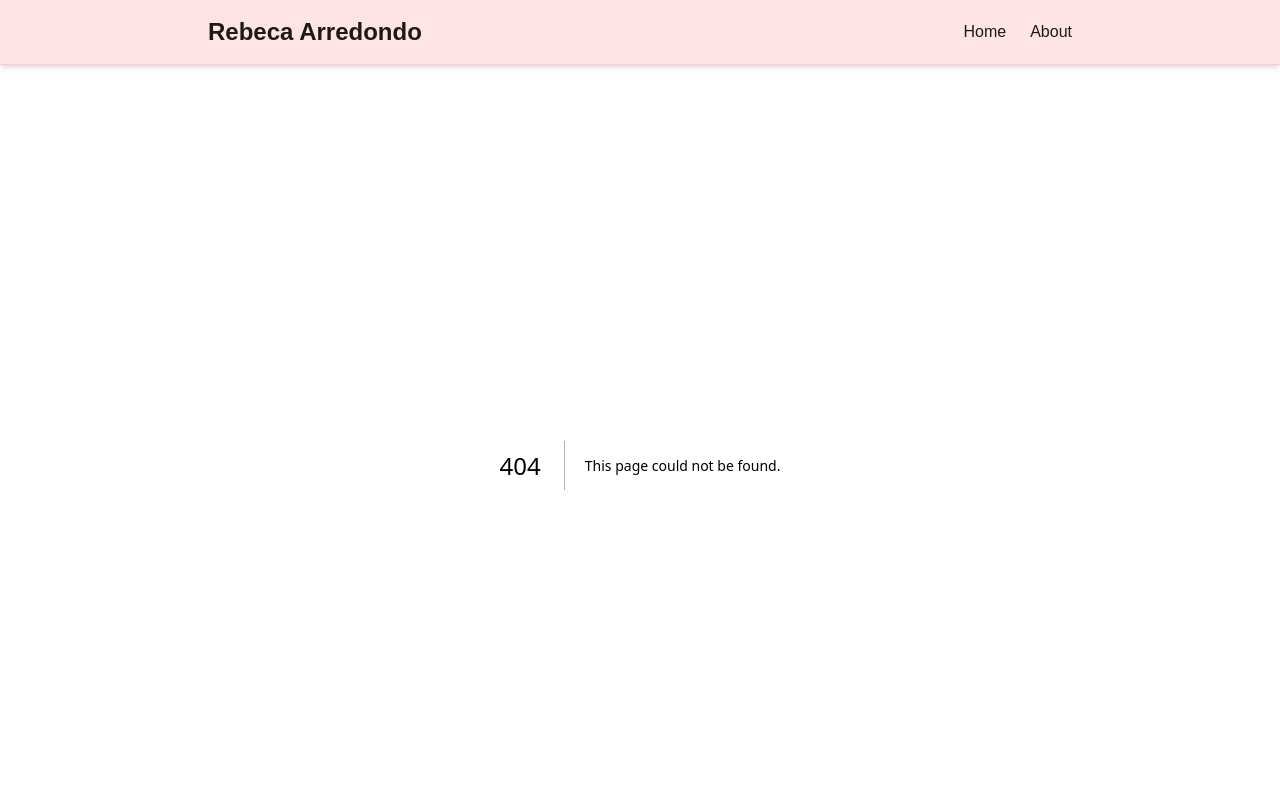
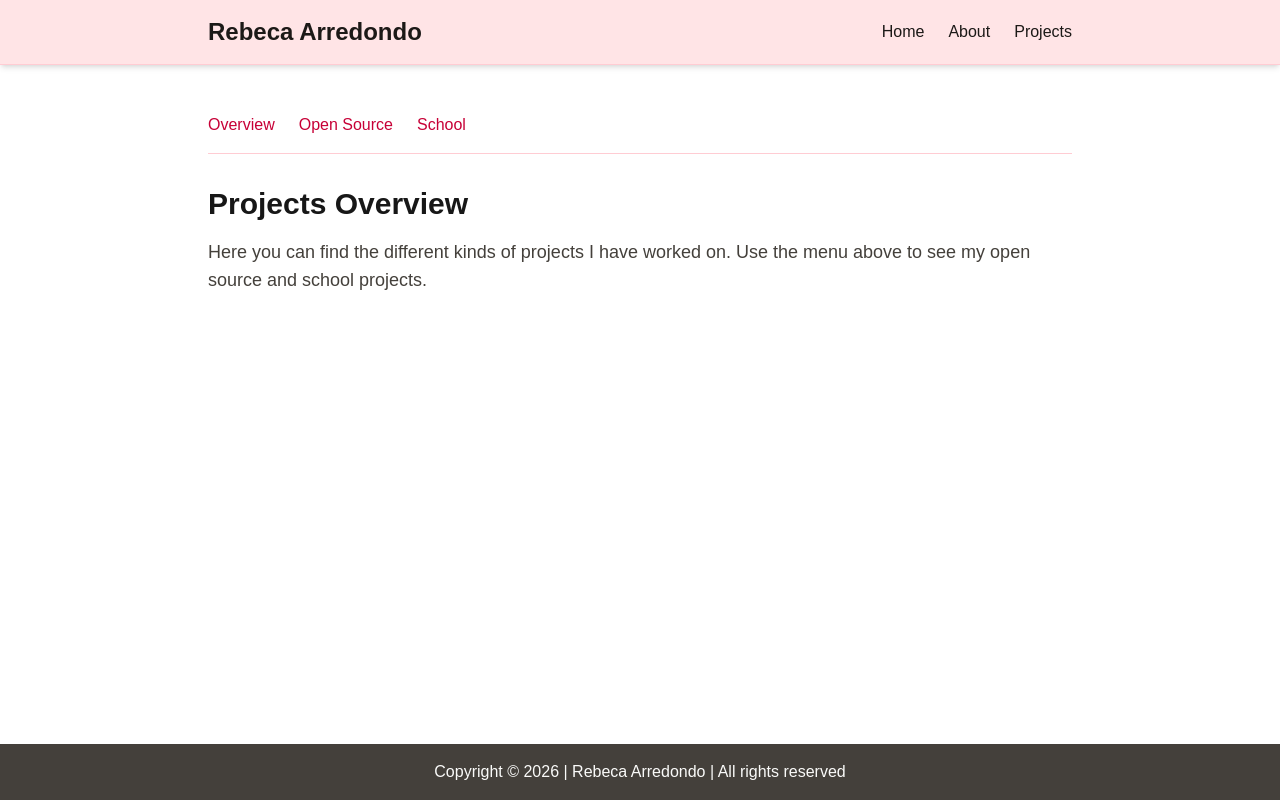
Before and after one commit to rarredondo9/wdd430-portfolio, a Next.js app: page /projects in a window 1280 px wide. Before the commit this address had no page. Shown: the top 800 px of the page. Built offline with nearby package versions, Linux system fonts and the light colour scheme.

Commit message:
Add Projects section with nested layout

```diff
--- /dev/null
+++ b/app/projects/layout.tsx
@@ -0,0 +1,16 @@
+import Link from 'next/link';
+
+export default function ProjectsLayout({ children }: { children: React.ReactNode }) {
+    return (
+        <main className='max-w-4xl mx-auto px-4 py-12'>
+            <nav aria-label='Projects' className='mb-8 border-b border-rose-200 pb-4'>
+                <ul className='flex flex-wrap gap-6'>
+                    <li><Link href='/projects' className='text-rose-700 hover:underline'>Overview</Link></li>
+                    <li><Link href='/projects/opensource' className='text-rose-700 hover:underline'>Open Source</Link></li>
+                    <li><Link href='/projects/school' className='text-rose-700 hover:underline'>School</Link></li>
+                </ul>
+            </nav>
+            {children}
+        </main>
+    );
+}
--- /dev/null
+++ b/app/projects/opensource/page.tsx
@@ -0,0 +1,10 @@
+export default function OpenSourceProjects() {
+    return (
+        <section>
+            <h1 className="text-3xl font-bold mb-4">Open Source Projects</h1>
+            <p className="text-lg text-stone-700">
+                Projects I have share publicly on Github for others to use and learn from.
+            </p>
+        </section>
+    );
+}
--- /dev/null
+++ b/app/projects/page.tsx
@@ -0,0 +1,11 @@
+export default function ProjectsOverview() {
+    return (
+        <section>
+            <h1 className="text-3xl font-bold mb-4">Projects Overview</h1>
+            <p className="text-lg text-stone-700">
+                Here you can find the different kinds of projects I have worked on.
+                Use the menu above to see my open source and school projects.
+            </p>
+        </section>
+    );
+}
--- /dev/null
+++ b/app/projects/school/page.tsx
@@ -0,0 +1,10 @@
+export default function SchoolProjects() {
+    return (
+        <section>
+            <h1 className="text-3xl font-bold mb-4">School Projects</h1>
+            <p className="text-lg text-stone-700">
+                Projects I have build for my web development class at BYU-Idaho.
+            </p>
+        </section>
+    );
+}
--- a/components/Header.tsx
+++ b/components/Header.tsx
@@ -9,6 +9,7 @@ export default function Header() {
                     <ul className='flex gap-6'>
                         <li><Link href='/' className='hover:underline'>Home</Link></li>
                         <li><Link href='/about' className='hover:underline'>About</Link></li>
+                        <li><Link href='/projects' className='hover:underline'>Projects</Link></li>
                     </ul>
                 </nav>
             </div>
```
